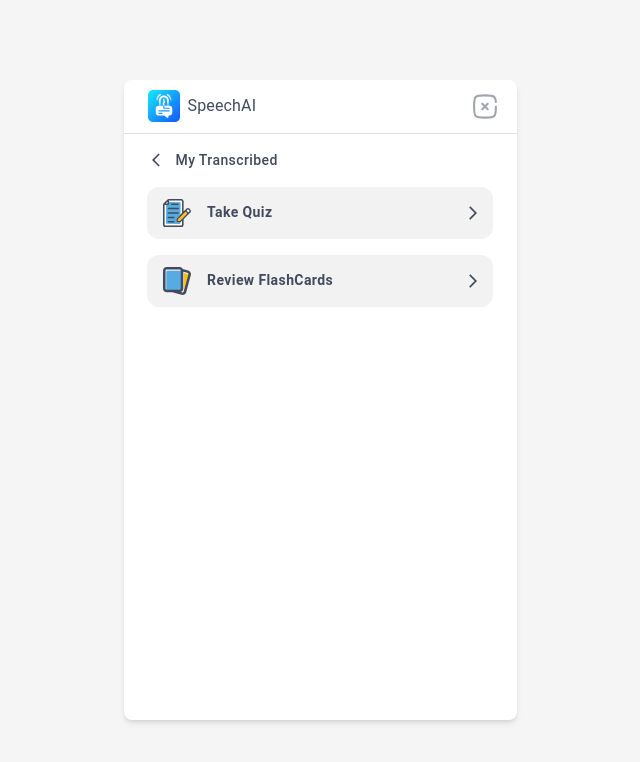
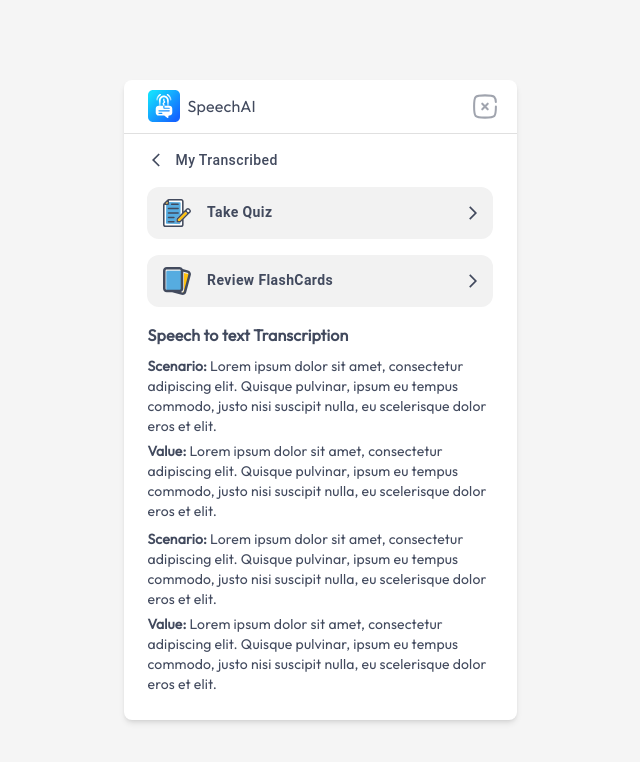
Before and after one commit to nazmulsujon/speechAI-UI, a React (Vite) app: page /notes in a window 1280 px wide. Shown: the top 762 px of the page, without its empty margins (320-960 px from the left). Built offline with nearby package versions, Linux system fonts and the light colour scheme.

Commit message:
notes page done

```diff
--- a/src/components/Common/Navbar.tsx
+++ b/src/components/Common/Navbar.tsx
@@ -20,7 +20,11 @@ export default function Navbar() {
           <img src="/logo.svg" alt="logo" style={{ width: '100%' }} />
         </Link>
         <Box>
-          <Typography variant="subtitle1" component="div" sx={{ display: 'flex', alignItems: 'center' }}>
+          <Typography
+            variant="subtitle1"
+            component="div"
+            sx={{ display: 'flex', alignItems: 'center', fontWeight: 500, fontFamily: 'Outfit' }}
+          >
             SpeechAI
           </Typography>
         </Box>
--- a/src/components/Transcribed/Transcribed.tsx
+++ b/src/components/Transcribed/Transcribed.tsx
@@ -33,7 +33,7 @@ const recordings = [
 ];
 
 export default function Transcribed() {
-  const [playStates, setPlayStates] = useState(recordings.map(() => true));
+  const [playStates, setPlayStates] = useState(recordings.map(() => false));
 
   const togglePlayState = (index: number) => {
     setPlayStates((prevState) => prevState.map((state, i) => (i === index ? !state : state)));
--- a/src/pages/Notes/Notes.tsx
+++ b/src/pages/Notes/Notes.tsx
@@ -1,8 +1,35 @@
 import Navbar from '@/components/Common/Navbar';
-import { Button, Divider, Stack, Typography } from '@mui/material';
+import { Box, Button, Divider, Stack, Typography } from '@mui/material';
 import ArrowBackIosIcon from '@mui/icons-material/ArrowBackIos';
 import ArrowForwardIosIcon from '@mui/icons-material/ArrowForwardIos';
 import { Link } from 'react-router-dom';
+
+const transcription = [
+  {
+    scenario:
+      'Lorem ipsum dolor sit amet, consectetur adipiscing elit. Quisque pulvinar, ipsum eu tempus commodo, justo nisi suscipit nulla, eu scelerisque dolor eros et elit.',
+    value:
+      'Lorem ipsum dolor sit amet, consectetur adipiscing elit. Quisque pulvinar, ipsum eu tempus commodo, justo nisi suscipit nulla, eu scelerisque dolor eros et elit.',
+  },
+  {
+    scenario:
+      'Lorem ipsum dolor sit amet, consectetur adipiscing elit. Quisque pulvinar, ipsum eu tempus commodo, justo nisi suscipit nulla, eu scelerisque dolor eros et elit.',
+    value:
+      'Lorem ipsum dolor sit amet, consectetur adipiscing elit. Quisque pulvinar, ipsum eu tempus commodo, justo nisi suscipit nulla, eu scelerisque dolor eros et elit.',
+  },
+  {
+    scenario:
+      'Lorem ipsum dolor sit amet, consectetur adipiscing elit. Quisque pulvinar, ipsum eu tempus commodo, justo nisi suscipit nulla, eu scelerisque dolor eros et elit.',
+    value:
+      'Lorem ipsum dolor sit amet, consectetur adipiscing elit. Quisque pulvinar, ipsum eu tempus commodo, justo nisi suscipit nulla, eu scelerisque dolor eros et elit.',
+  },
+  {
+    scenario:
+      'Lorem ipsum dolor sit amet, consectetur adipiscing elit. Quisque pulvinar, ipsum eu tempus commodo, justo nisi suscipit nulla, eu scelerisque dolor eros et elit.',
+    value:
+      'Lorem ipsum dolor sit amet, consectetur adipiscing elit. Quisque pulvinar, ipsum eu tempus commodo, justo nisi suscipit nulla, eu scelerisque dolor eros et elit.',
+  },
+];
 
 const quizAndFlashCardBtnStyle = {
   width: '88%',
@@ -63,6 +90,22 @@ const Notes = () => {
           </div>
         </Button>
       </Stack>
+
+      <Stack gap={1} mx={2} px={1} my={2} sx={{ maxHeight: '480px', overflowY: 'auto', scrollbarWidth: 'thin' }}>
+        <Typography variant="h6" sx={{ fontFamily: 'Outfit', fontWeight: 600, fontSize: '1rem' }}>
+          Speech to text Transcription
+        </Typography>
+        {transcription.map((item, index) => (
+          <Box key={index}>
+            <Typography variant="body2" gutterBottom sx={{ fontFamily: 'Outfit' }}>
+              <span style={{ fontWeight: 600 }}>Scenario:</span> {item.scenario}
+            </Typography>
+            <Typography variant="body2" sx={{ fontFamily: 'Outfit' }}>
+              <span style={{ fontWeight: 600 }}>Value:</span> {item.value}
+            </Typography>
+          </Box>
+        ))}
+      </Stack>
     </Stack>
   );
 };
```
